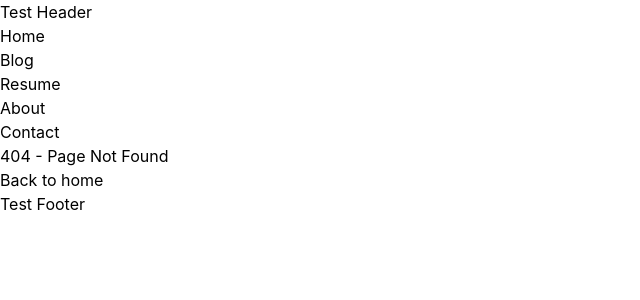
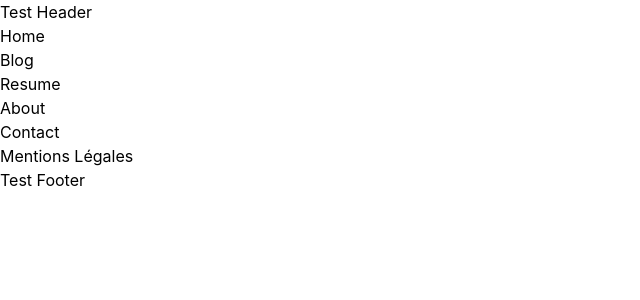
Before and after one commit to gBoole01/g-boole-01, a Next.js app: page /legals in a window 1280 px wide. Before the commit this address had no page. Shown: the top 300 px of the page, without its empty margins (0-640 px from the left). Built offline with nearby package versions, Linux system fonts and the light colour scheme.

Commit message:
feat: implement legals page

```diff
--- /dev/null
+++ b/src/pages/legals.tsx
@@ -0,0 +1,10 @@
+import type { NextPage } from 'next';
+import Layout from '../components/layout';
+
+const Legals: NextPage = () => (
+    <Layout>
+      <h1>Mentions Légales</h1>
+    </Layout>
+  )
+
+export default Legals
```
